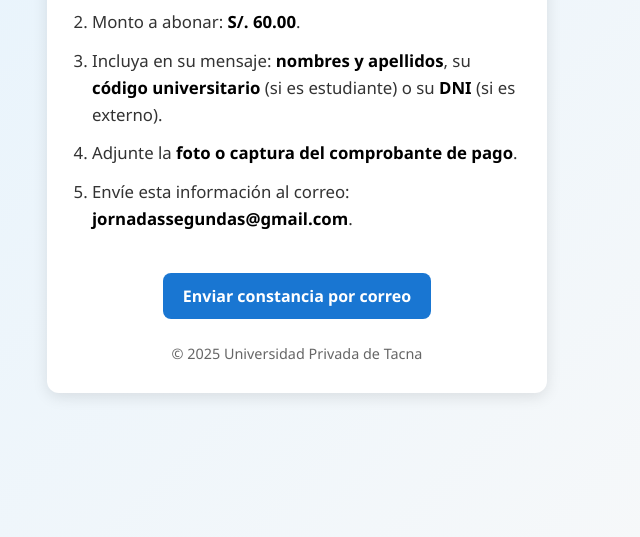
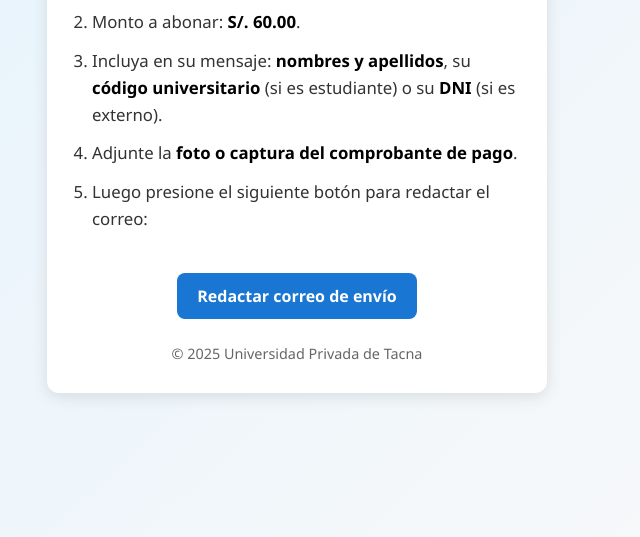
Before and after one commit to autoevaluacionfade-dot/instrucciones-qr, a plain HTML site: page index.html in a window 1280 px wide. Shown: the part 263-800 px from the top of the page, without its empty margins (343-983 px from the left). Drawn offline with Linux system fonts and the light colour scheme.

Commit message:
Update index.html

```diff
--- a/index.html
+++ b/index.html
@@ -55,6 +55,7 @@
       color: #000;
     }
 
+    /* Número clickeable */
     .copy-phone {
       color: #0066cc;
       cursor: pointer;
@@ -112,6 +113,7 @@
       opacity: 1;
     }
 
+    /* Responsividad */
     @media (max-width: 600px) {
       .container {
         padding: 20px;
@@ -142,15 +144,15 @@
       <li>Monto a abonar: <strong>S/. 60.00</strong>.</li>
       <li>Incluya en su mensaje: <strong>nombres y apellidos</strong>, su <strong>código universitario</strong> (si es estudiante) o su <strong>DNI</strong> (si es externo).</li>
       <li>Adjunte la <strong>foto o captura del comprobante de pago</strong>.</li>
-      <li>Envíe esta información al correo: <strong>jornadassegundas@gmail.com</strong>.</li>
+      <li>Luego presione el siguiente botón para redactar el correo:</li>
     </ol>
 
-    <!-- Botón para abrir el correo -->
+    <!-- Botón universal de correo -->
     <a
       class="email-btn"
-      href="mailto:jornadassegundas@gmail.com?subject=Constancia%20de%20Pago%20Yape%20-%20Jornadas%20FADE&body=Estimados,%0D%0A%0D%0AAdjunto mi comprobante de pago de Yape.%0D%0A%0D%0A🔹 Nombre y Apellido:%0D%0A🔹 Código Universitario o DNI:%0D%0A%0D%0A(Adjuntar captura o foto del pago aquí)%0D%0A%0D%0AGracias.%0D%0A"
+      href="mailto:jornadassegundas@gmail.com?subject=Constancia%20de%20Pago%20Yape%20-%20Jornadas%20FADE&body=Estimados,%0D%0A%0D%0AAdjunto mi comprobante de pago de Yape.%0D%0A%0D%0A🔹 Nombre y Apellido:%0D%0A🔹 Código Universitario o DNI:%0D%0A%0D%0A(Adjuntar aquí la captura o foto del pago antes de enviar)%0D%0A%0D%0ASaludos cordiales.%0D%0A"
     >
-      Enviar constancia por correo
+      Redactar correo de envío
     </a>
 
     <footer>© 2025 Universidad Privada de Tacna</footer>
```
